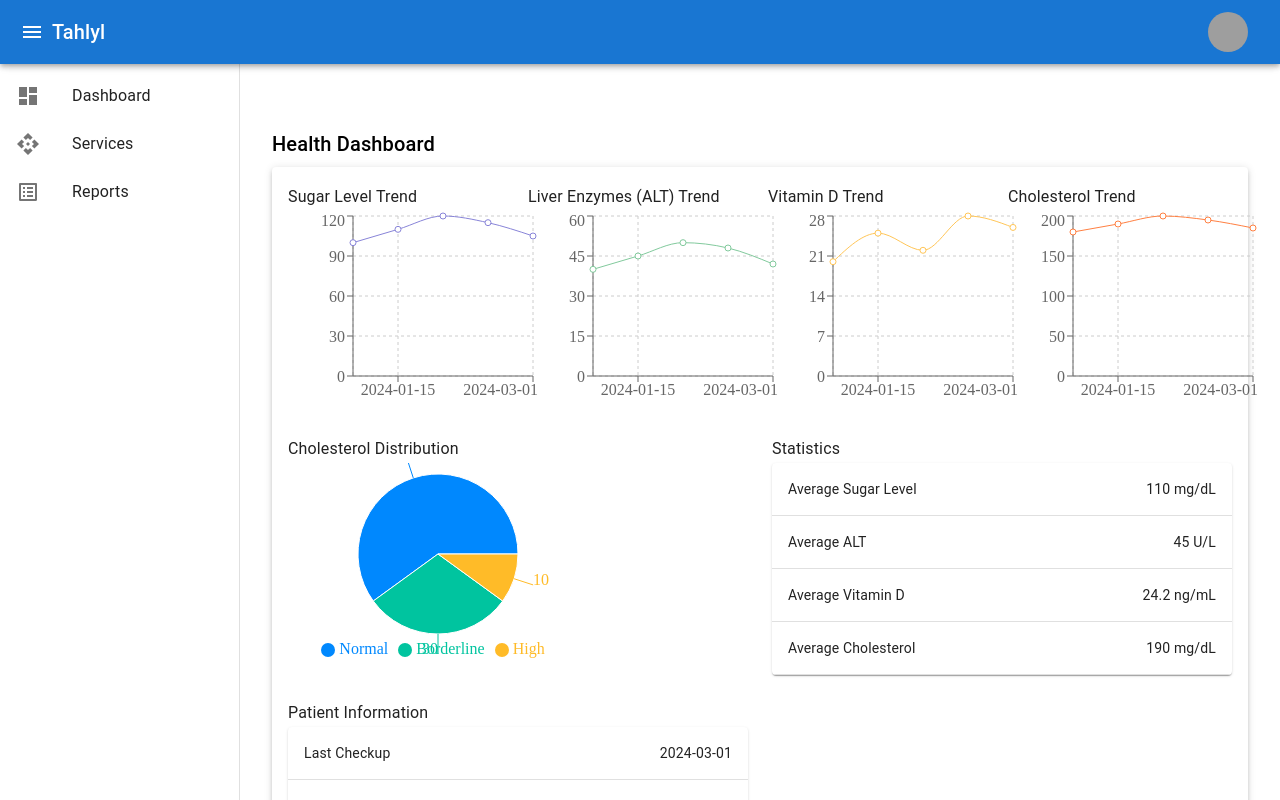
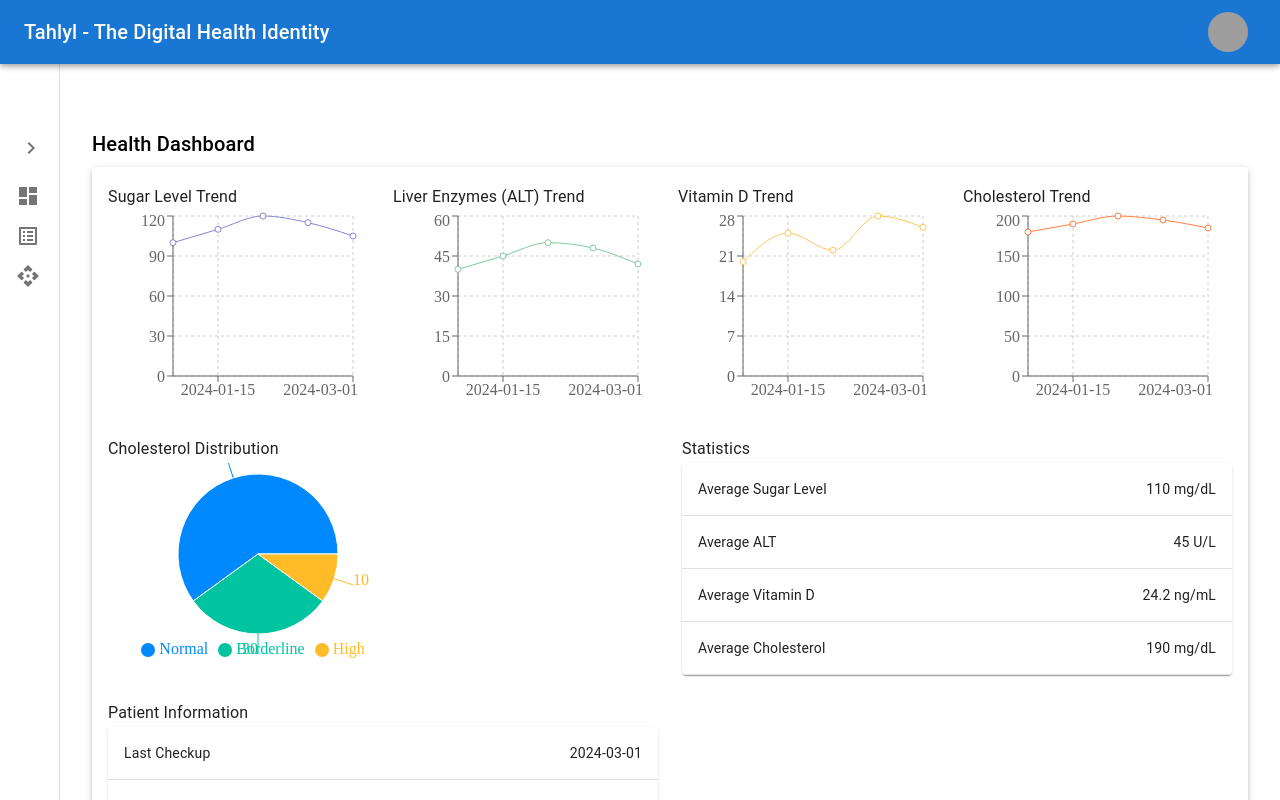
Before and after one commit to kapousa/tahlyl-digital-health-profile, a React (Create React App) app: page /login in a window 1280 px wide. Both pictures are taken after typing "Sample", "Sample123" into the empty fields and a click on the button "LOGIN". Shown: the top 800 px of the page. Built offline with nearby package versions, Linux system fonts and the light colour scheme; grey boxes are pictures that could not be loaded.

Commit message:
Good enhancments

```diff
--- a/src/components/Dashboard.js
+++ b/src/components/Dashboard.js
@@ -1,15 +1,20 @@
 import React, { useState } from 'react';
-import { Drawer, List, ListItem, ListItemButton, ListItemIcon, ListItemText, AppBar, Toolbar, IconButton, Typography, Box, Avatar, Menu, MenuItem } from '@mui/material';
+import { Drawer, List, ListItem, ListItemButton, ListItemIcon, ListItemText, AppBar, Toolbar, IconButton, Typography, Box, Avatar, Menu, MenuItem, useMediaQuery, useTheme } from '@mui/material';
 import MenuIcon from '@mui/icons-material/Menu';
 import DashboardIcon from '@mui/icons-material/Dashboard';
 import ListAltIcon from '@mui/icons-material/ListAlt';
 import ApiIcon from '@mui/icons-material/Api';
+import ChevronLeftIcon from '@mui/icons-material/ChevronLeft';
+import ChevronRightIcon from '@mui/icons-material/ChevronRight';
 import { useNavigate, Outlet } from 'react-router-dom';
 
 function Dashboard({ isMenuOpen, toggleMenu, onLogout }) {
   const navigate = useNavigate();
   const [anchorEl, setAnchorEl] = useState(null);
   const open = Boolean(anchorEl);
+  const [collapsed, setCollapsed] = useState(true);
+  const theme = useTheme();
+  const isMobile = useMediaQuery(theme.breakpoints.down('sm')); // Check for small screens
 
   const handleMenuOpen = (event) => {
     setAnchorEl(event.currentTarget);
@@ -29,26 +34,34 @@ function Dashboard({ isMenuOpen, toggleMenu, onLogout }) {
     navigate('/login');
   };
 
+  const handleCollapse = () => {
+    setCollapsed(!collapsed);
+  };
+
   const menuItems = [
     { text: 'Dashboard', icon: <DashboardIcon />, path: '/dashboard' },
+    { text: 'Reports', icon: <ListAltIcon />, path: '/dashboard/reports' },
     { text: 'Services', icon: <ApiIcon />, path: '/dashboard/services' },
-    { text: 'Reports', icon: <ListAltIcon />, path: '/dashboard/reports' },
   ];
 
   const handleMenuItemClick = (path) => {
     navigate(path);
-    toggleMenu();
+    if (isMobile) {
+      toggleMenu();
+    }
   };
 
   return (
     <Box sx={{ display: 'flex' }}>
       <AppBar position="fixed" sx={{ zIndex: (theme) => theme.zIndex.drawer + 1 }}>
         <Toolbar>
-          <IconButton edge="start" color="inherit" aria-label="menu" onClick={toggleMenu}>
-            <MenuIcon />
-          </IconButton>
+          {isMobile && (
+            <IconButton edge="start" color="inherit" aria-label="menu" onClick={toggleMenu}>
+              <MenuIcon />
+            </IconButton>
+          )}
           <Typography variant="h6" component="div" sx={{ flexGrow: 1 }}>
-            Tahlyl
+            Tahlyl - The Digital Health Identity
           </Typography>
           <IconButton onClick={handleMenuOpen} color="inherit">
             <Avatar alt="User Profile" src="/static/images/avatar/1.jpg" />
@@ -64,31 +77,37 @@ function Dashboard({ isMenuOpen, toggleMenu, onLogout }) {
         </Toolbar>
       </AppBar>
       <Drawer
-        variant="permanent" // Make drawer fixed
+        variant={isMobile ? 'temporary' : 'permanent'} // change drawer type for mobile
         anchor="left"
-        open={true} // always open
+        open={isMobile ? isMenuOpen : true} // control drawer open state for mobile
+        onClose={isMobile ? toggleMenu : () => {}} // close drawer on mobile.
         sx={{
-          width: 240,
+          width: collapsed ? 60 : 240,
           flexShrink: 0,
           '& .MuiDrawer-paper': {
-            width: 240,
+            width: collapsed ? 60 : 240,
             boxSizing: 'border-box',
             marginTop: '64px',
           },
         }}
       >
+        <Box sx={{ display: 'flex', alignItems: 'center', justifyContent: 'flex-end', padding: '0 8px', marginTop: '64px' }}>
+          <IconButton onClick={handleCollapse}>
+            {collapsed ? <ChevronRightIcon /> : <ChevronLeftIcon />}
+          </IconButton>
+        </Box>
         <List>
           {menuItems.map((item) => (
             <ListItem key={item.text} disablePadding>
               <ListItemButton onClick={() => handleMenuItemClick(item.path)}>
                 <ListItemIcon>{item.icon}</ListItemIcon>
-                <ListItemText primary={item.text} />
+                <ListItemText primary={item.text} sx={{ display: collapsed || isMobile ? 'none' : 'block' }} />
               </ListItemButton>
             </ListItem>
           ))}
         </List>
       </Drawer>
-      <Box component="main" sx={{ flexGrow: 1, p: 3, mt: '64px', width: isMenuOpen ? `calc(100% - 240px)` : '100%' }}>
+      <Box component="main" sx={{ flexGrow: 1, p: 3, mt: '64px', width: isMobile ? '100%' : collapsed ? `calc(100% - 60px)` : `calc(100% - 240px)` }}>
         <Outlet />
       </Box>
     </Box>
```
